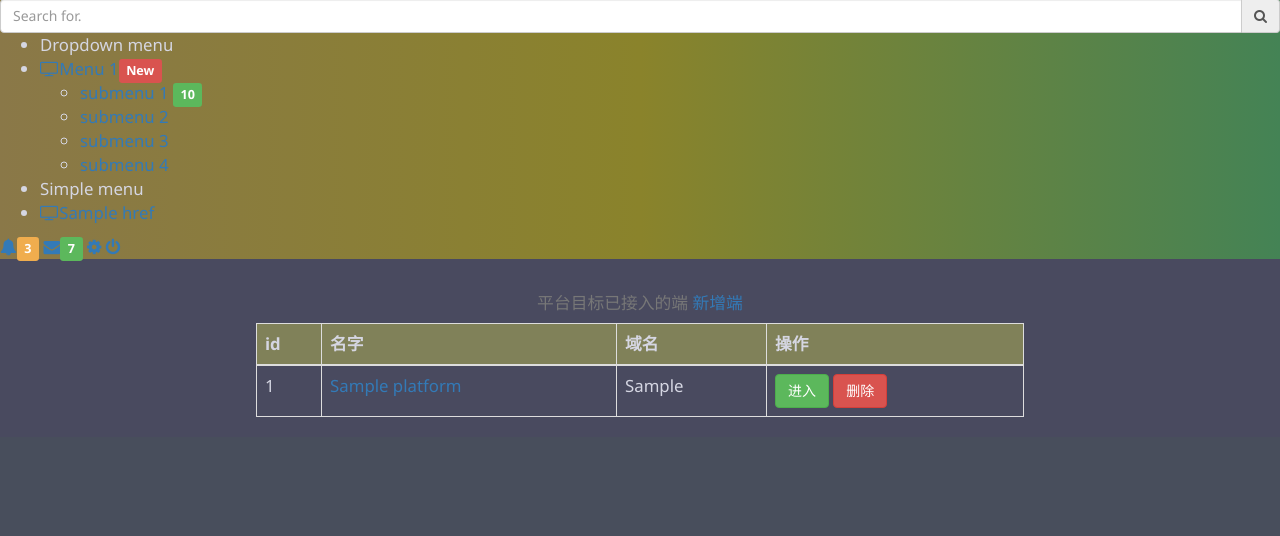
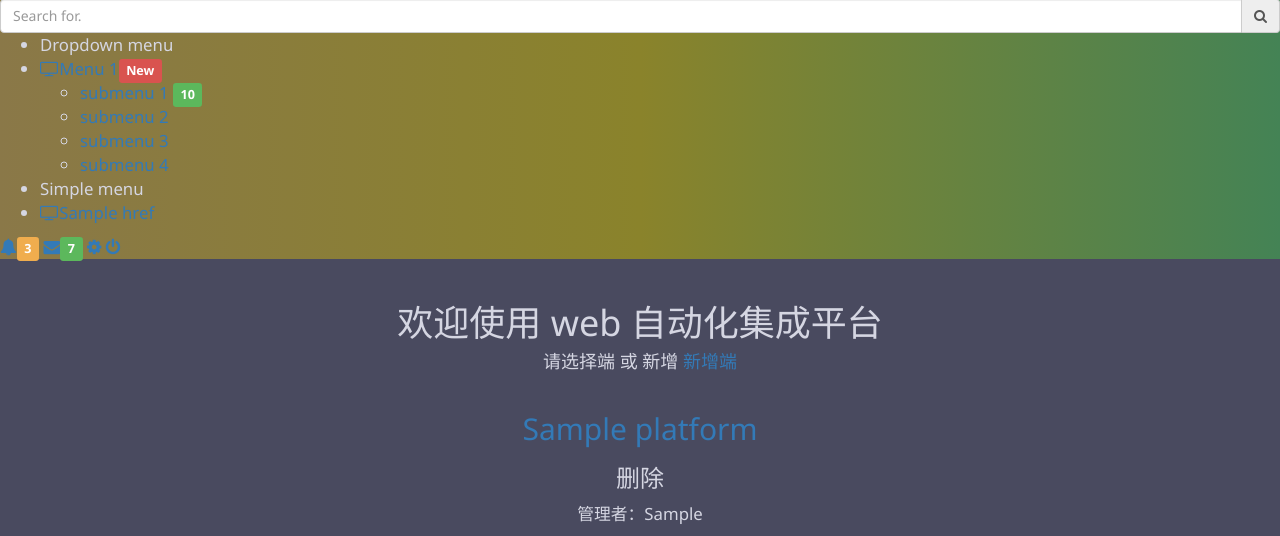
Before and after one commit to duningning/MyProject, a Django app: page / in a window 1280 px wide. Shown: the part 628-1164 px from the top of the page. Before the commit the page ends 1045 px from the top, so only its background shows below. Run offline with Django 3.2, Linux system fonts and the light colour scheme; tables that the repository leaves empty hold one stand-in row (values such as "Sample post"); some libraries are stand-ins or nearby versions.

Commit message:
首页展示完善

```diff
--- a/Myapp/models.py
+++ b/Myapp/models.py
@@ -18,6 +18,8 @@ class DB_platform(models.Model): # 平台表
 
     host = models.CharField(max_length=500, null=True, blank=True)
 
+    user = models.CharField(max_length=20, null=True, blank=True)
+
     def __str__(self):
         return self.name
 
--- a/Myapp/templates/case.html
+++ b/Myapp/templates/case.html
@@ -43,7 +43,7 @@
                  <a href="#" class="dropdown-toggle" data-toggle="dropdown">监控设置<strong class="caret"></strong></a>
                 <ul class="dropdown-menu">
                     <li>
-                         <a href="#" onclick="set_monitor()">设置</a>
+                        <a href="#" onclick="set_monitor()">设置</a>
                     </li>
                     <li class="divider">
                     </li>
--- a/Myapp/templates/home.html
+++ b/Myapp/templates/home.html
@@ -4,35 +4,35 @@
     <meta charset="UTF-8">
     <title>首页</title>
     <link rel="shortcut icon" href="/static/R-C.ico">
+
+    <link rel="stylesheet" type="text/css" href="/static/home_css/css/normalize.css" /><!--CSS RESET-->
+	<link rel="stylesheet" type="text/css" href="/static/home_css/css/htmleaf-demo.css"><!--演示页面样式，使用时可以不引用-->
+	<link rel="stylesheet" href="/static/home_css/style.css">
+
+
 </head>
 <body>
 <div class="page-wrapper">
     {% include 'menu.html' %}
     <main class="page-content">
-        <table class="table table-bordered" style="width: 60%;margin-left: 20%;margin-right: 20%">
-            <caption style="text-align: center">平台目标已接入的端 <a href="#" onclick="add_platform()">新增端</a></caption>
-            <thead>
-                <tr style="background-color: #808159">
-                    <th>id</th>
-                    <th>名字</th>
-                    <th>域名</th>
-                    <th>操作</th>
-                </tr>
-            </thead>
-                <tbody>
-                    {% for i in platform %}
-                        <tr>
-                            <td>{{ i.id }}</td>
-                            <td><a href="/case_list/{{ i.id }}/">{{ i.name }}</a></td>
-                            <td>{{ i.host }}</td>
-                            <td>
-                                <a href="/case_list/{{ i.id }}/"><button class="btn btn-success">进入</button></a>
-                                <button onclick="del_platform('{{ i.id }}')" class="btn btn-danger">删除</button>
-                            </td>
-                        </tr>
-                    {% endfor %}
-                </tbody>
-        </table>
+        <h1 style="text-align: center" >欢迎使用 web 自动化集成平台</h1>
+        <h4 style="text-align: center">请选择端 或 新增 <a href="#" onclick="add_platform()">新增端</a> </h4>
+        <main id=app style="text-align: center; margin-top: 40px ">
+        {% for i in platform %}
+              <mochi-box shiba="ume" mood="happy" blush
+                left-eye="laugh" right-eye="laugh"
+                left-ear="down" right-ear="down">
+                <h2><a href="/case_list/{{ i.id }}/">{{ i.name }}</a></h2>
+                <h3>
+                  <p  class="shop kotobuki" title="kotobuki" target="_blank" href="#" onclick="del_platform('{{ i.id }}')">删除</p>
+                </h3>
+                  <p  class="shop kotobuki" title="kotobuki" >管理者：{{ i.user }}</p>
+
+              </mochi-box>
+
+        {% endfor %}
+        </main>
+
     </main><!-- page-content" -->
 </div>
 <div id="add_platform_div" style="display: none;position: absolute;top: 100px;left: 25%;width: 50%;background-color: #b4b684;padding: 10px;box-shadow: 4px 4px 6px #e9f1c1;text-align: center">
@@ -82,6 +82,7 @@
             })
     }
 </script>
-
+<script src='https://cdnjs.cloudflare.com/ajax/libs/vue/2.5.17/vue.min.js'></script>
+<script  src="/static/home_css/script.js"></script>
 </body>
 </html>
--- a/Myapp/views.py
+++ b/Myapp/views.py
@@ -25,7 +25,7 @@ def save_platform(request):
     platform_host = request.GET["platform_host"]
 
     # 数据更新到数据库
-    platform = DB_platform.objects.create(name=platform_name,host=platform_host)
+    platform = DB_platform.objects.create(name=platform_name,host=platform_host,user=request.user.username)
     # 复制出自己的调试包
     new_client_name = 'client_'+str(platform.id)
     demo_path = 'MyClient/demo_client'
```
